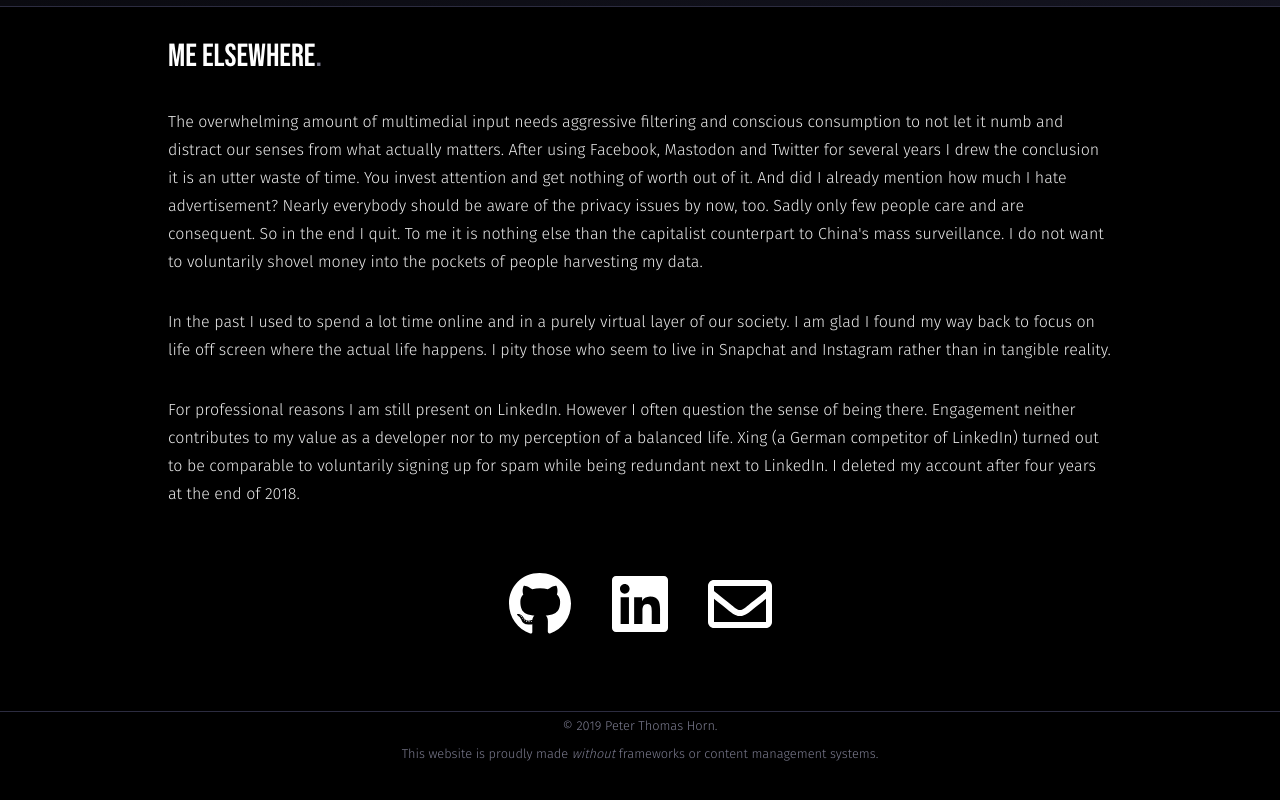
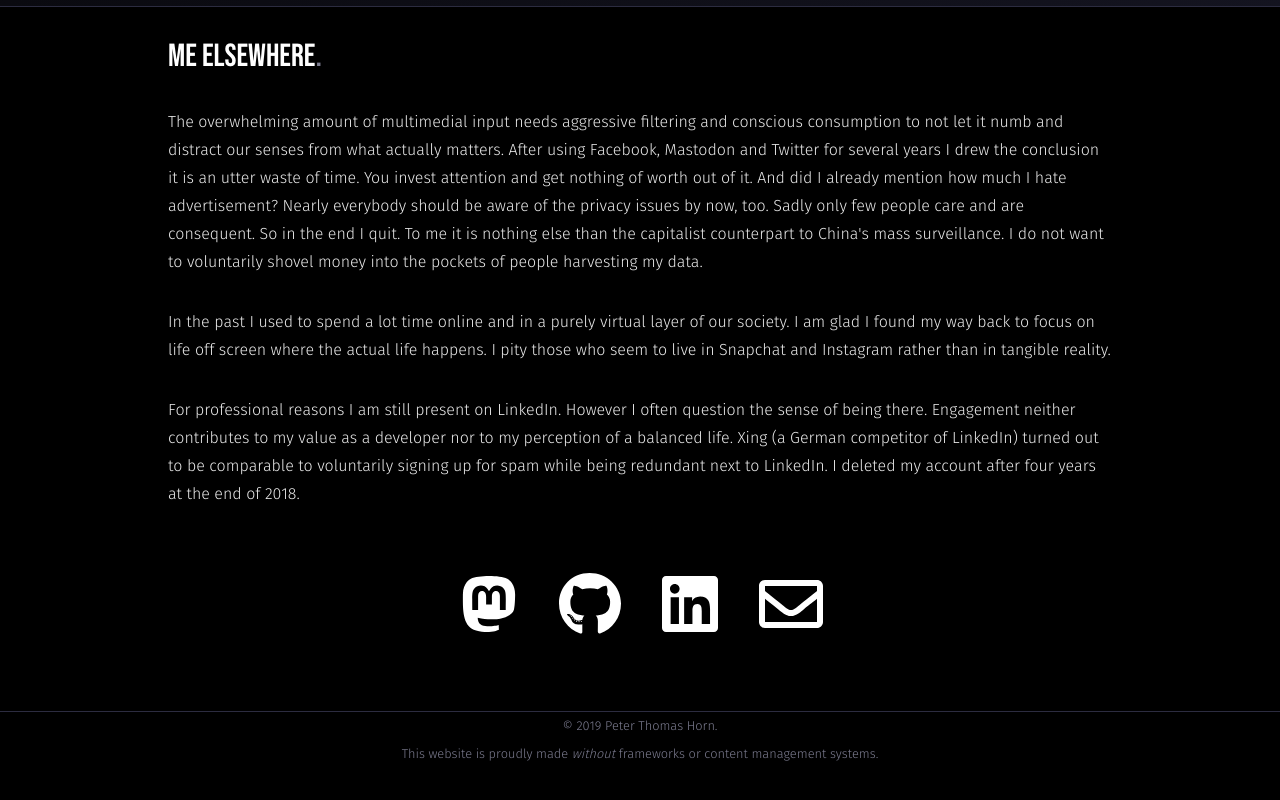
Before and after one commit to peterthomashorn/peterthomashorn-eu, a plain HTML site: page index.html in a window 1280 px wide. Shown: the part 4568-5368 px from the top of the page. Drawn offline with Linux system fonts and the light colour scheme.

Commit message:
Restored Mastodon link. I decided to continue being active there.

```diff
--- a/index.html
+++ b/index.html
@@ -218,6 +218,7 @@
                         Engagement neither contributes to my value as a developer nor to my perception of a balanced life.
                         Xing (a German competitor of LinkedIn) turned out to be comparable to voluntarily signing up for spam while being redundant next to LinkedIn. I deleted my account after four years at the end of 2018.</p>
                     <ul class="icons">
+                        <li><a href="https://mastodon.technology/@peterthomashorn" target="_blank" rel="me"><img src="images/mastodon.svg" alt="Mastodon" class="icon" /></a></li>
                         <li><a href="https://github.com/peterthomashorn" target="_blank"><img src="images/github.svg" alt="GitHub" class="icon" /></a></li>
                         <li><a href="https://www.linkedin.com/in/peterthomashorn/" target="_blank"><img src="images/linkedin.svg" alt="LinkedIn" class="icon" /></a></li>
                         <li><a href="javascript:navigateToEncryptedAddress('nbjmup;qfufsuipnbtipsoAjdmpve/dpn');"><img src="images/envelope.svg" alt="E-Mail" class="icon" /></a></li>
```
Also changed, not shown: images/mastodon.svg (added).
